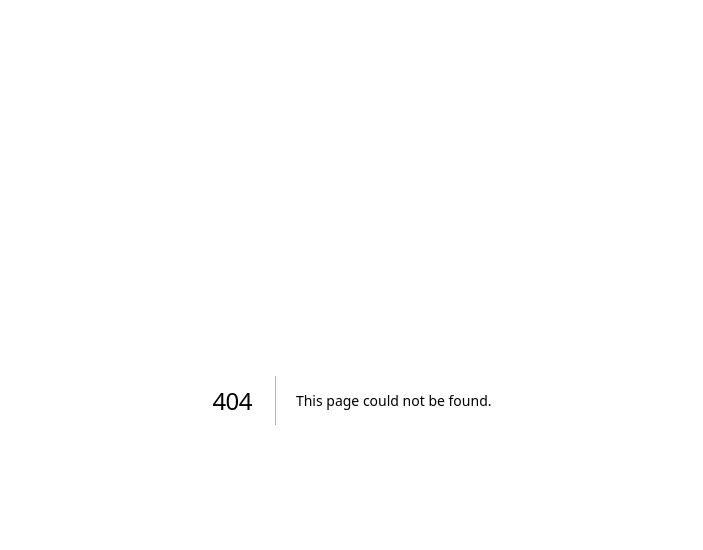
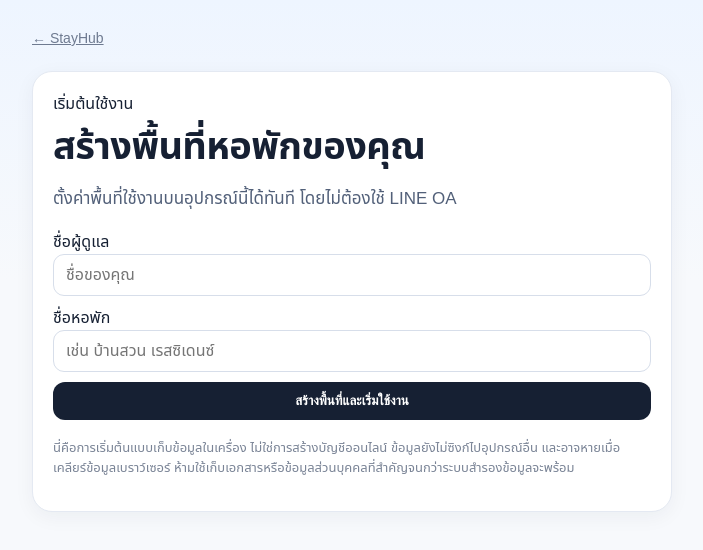
Before and after one commit to santilab48/StayHub, a Next.js app: page /start in a window 1280 px wide. Before the commit this address had no page. Shown: the top 550 px of the page, without its empty margins (288-991 px from the left). Built offline with nearby package versions, Linux system fonts and the light colour scheme.

Commit message:
feat(onboarding): add device-first StayHub app/start/page.tsx

```diff
--- /dev/null
+++ b/app/start/page.tsx
@@ -0,0 +1,38 @@
+'use client'
+
+import {useEffect,useState} from 'react'
+import {useRouter} from 'next/navigation'
+import {createDeviceWorkspace,getActiveWorkspace} from '../../lib/local-workspace'
+
+export default function StartPage(){
+  const router=useRouter()
+  const [ownerName,setOwnerName]=useState('')
+  const [dormName,setDormName]=useState('')
+  const [error,setError]=useState('')
+  const [saving,setSaving]=useState(false)
+  const [existing,setExisting]=useState(false)
+  useEffect(()=>{getActiveWorkspace().then(value=>setExisting(Boolean(value))).catch(()=>{})},[])
+  async function submit(event:React.FormEvent<HTMLFormElement>){
+    event.preventDefault();setSaving(true);setError('')
+    try{
+      await createDeviceWorkspace(ownerName,dormName)
+      router.push('/workspace')
+    }catch(e){setError(e instanceof Error?e.message:'บันทึกข้อมูลไม่ได้')}finally{setSaving(false)}
+  }
+  return <main className="wrap" style={{maxWidth:680}}>
+    <a href="/" className="muted">← StayHub</a>
+    <section className="card section">
+      <span className="badge">เริ่มต้นใช้งาน</span>
+      <h1>สร้างพื้นที่หอพักของคุณ</h1>
+      <p className="lead">ตั้งค่าพื้นที่ใช้งานบนอุปกรณ์นี้ได้ทันที โดยไม่ต้องใช้ LINE OA</p>
+      <form onSubmit={submit} className="list">
+        <label>ชื่อผู้ดูแล<input required maxLength={80} autoComplete="name" value={ownerName} onChange={e=>setOwnerName(e.target.value)} placeholder="ชื่อของคุณ"/></label>
+        <label>ชื่อหอพัก<input required maxLength={100} value={dormName} onChange={e=>setDormName(e.target.value)} placeholder="เช่น บ้านสวน เรสซิเดนซ์"/></label>
+        {error&&<p role="alert" style={{color:'#a22'}}>{error}</p>}
+        <button className="btn" disabled={saving} type="submit">{saving?'กำลังบันทึก...':'สร้างพื้นที่และเริ่มใช้งาน'}</button>
+      </form>
+      {existing&&<p><a href="/workspace">เปิดพื้นที่เดิมในเครื่องนี้</a></p>}
+      <p className="footnote">นี่คือการเริ่มต้นแบบเก็บข้อมูลในเครื่อง ไม่ใช่การสร้างบัญชีออนไลน์ ข้อมูลยังไม่ซิงก์ไปอุปกรณ์อื่น และอาจหายเมื่อเคลียร์ข้อมูลเบราว์เซอร์ ห้ามใช้เก็บเอกสารหรือข้อมูลส่วนบุคคลที่สำคัญจนกว่าระบบสำรองข้อมูลจะพร้อม</p>
+    </section>
+  </main>
+}
```
